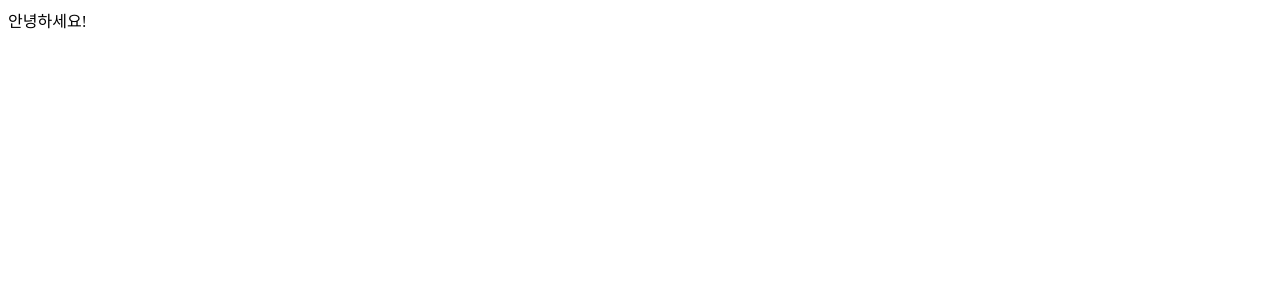
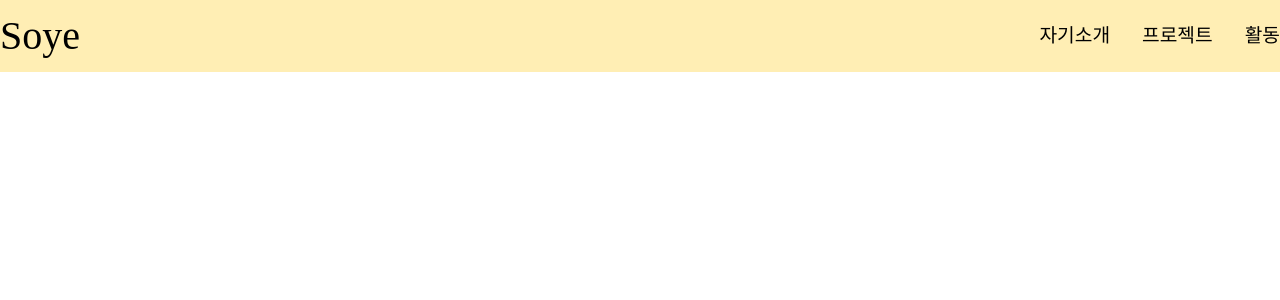
Before and after one commit to stardust6653/introduction, a React (Create React App) app: page / in a window 1280 px wide. Shown: the top 300 px of the page. Built offline with nearby package versions, Linux system fonts and the light colour scheme.

Commit message:
feat : Header 적용

```diff
--- a/src/App.js
+++ b/src/App.js
@@ -1,5 +1,12 @@
+import Header from "components/Header";
+import "./globals.css";
+
 function App() {
-  return <div className="App">안녕하세요!</div>;
+  return (
+    <div className="App">
+      <Header />
+    </div>
+  );
 }
 
 export default App;
```
